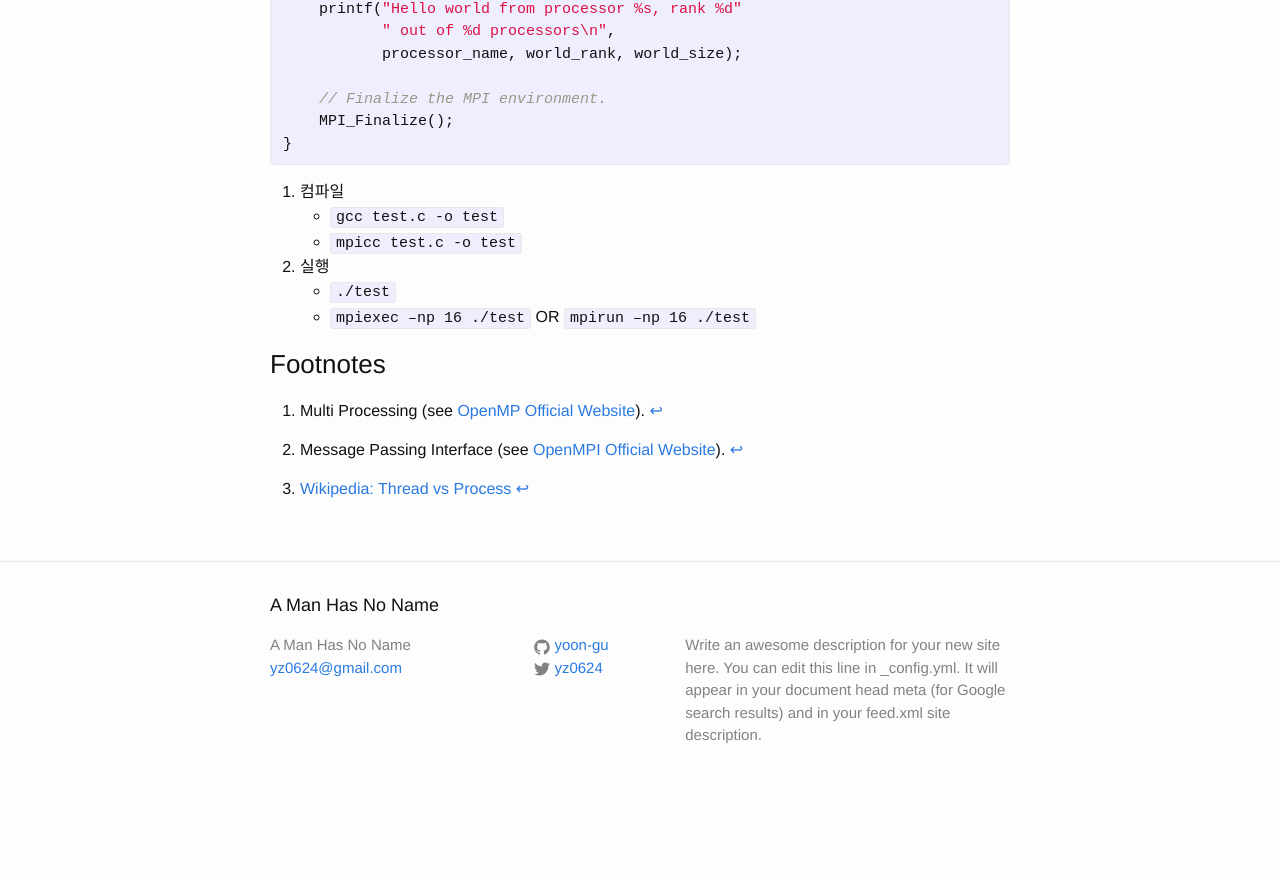
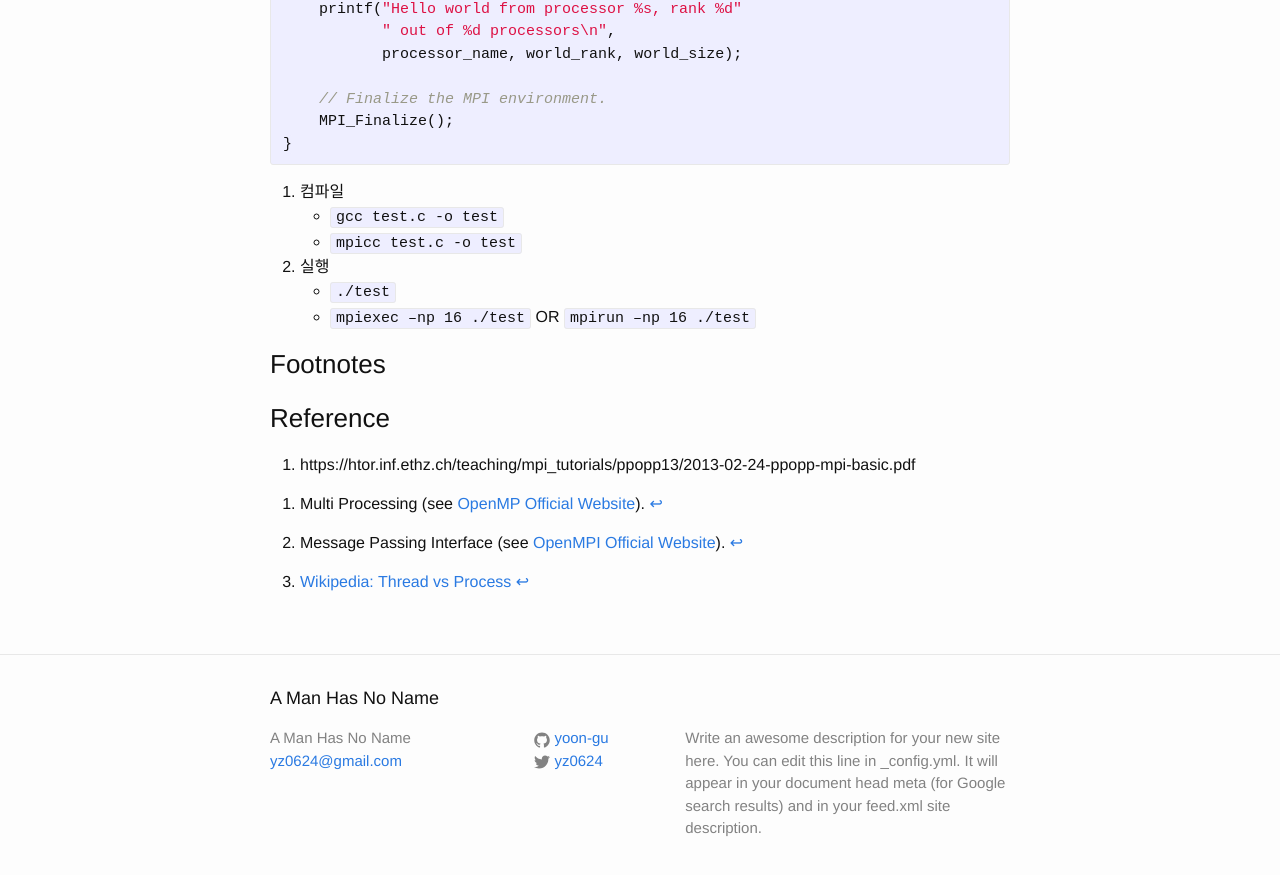
Before and after one commit to yoon-gu/yoon-gu.github.io, a Jekyll site: the page built from _posts/2016-07-27-hello-mpi.markdown, in a window 1280 px wide and 900 px high, scrolled down 1207 px. Shown: the top 875 px of the window. Built offline with Jekyll 4.4.1, drawn with Linux system fonts in a browser that asks for light colours; comment, search, counter and statistics services are not loaded; before the commit the page ends 2014 px from its top, so only the background shows below that.

Commit message:
add referecne

```diff
--- a/_posts/2016-07-27-hello-mpi.markdown
+++ b/_posts/2016-07-27-hello-mpi.markdown
@@ -68,3 +68,6 @@ int main(int argc, char** argv) {
 [^1]: Multi Processing (see [OpenMP Official Website](http://openmp.org)).
 [^2]: Message Passing Interface (see [OpenMPI Official Website](http://open-mpi.org/)).
 [^3]: [Wikipedia: Thread vs Process](https://en.wikipedia.org/wiki/Thread_(computing)#Threads_vs._processes)
+
+### Reference ###
+1. https://htor.inf.ethz.ch/teaching/mpi_tutorials/ppopp13/2013-02-24-ppopp-mpi-basic.pdf
```
